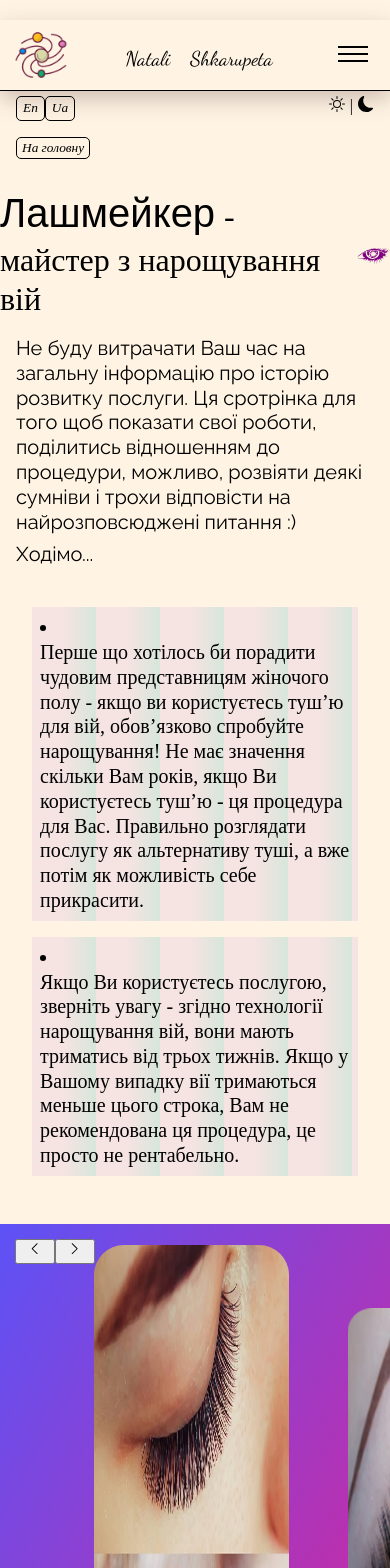
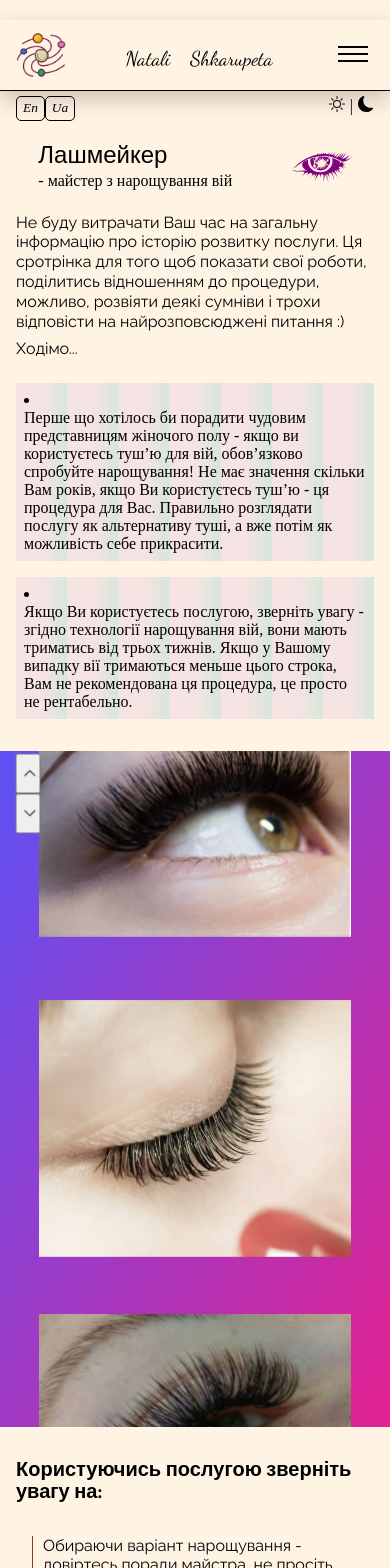
Before and after one commit to NataliShkarupeta/Project-DINS, a React (Create React App) app: page /Project-DINS/beauty in a window 390 px wide. Shown: the top 1568 px of the page. Built offline with nearby package versions, Linux system fonts and the light colour scheme.

Commit message:
working on a beauty page

```diff
--- a/src/components/common/default/defaultComponent.styled.js
+++ b/src/components/common/default/defaultComponent.styled.js
@@ -1,5 +1,4 @@
-import styled from "styled-components";
-
+import styled from 'styled-components';
 
 export const TextFrontEndPage = styled.p`
   font-size: ${p => p.theme.fontSizes[5]}px;
@@ -20,7 +19,7 @@ export const WrapIcon = styled.div`
 `;
 
 export const Wrap = styled.div`
-  transition: transform .8 ease-in-out;
+  transition: transform 0.8 ease-in-out;
   padding: ${p => p.theme.space[5]}px;
 
   height: 80vh;
@@ -28,4 +27,12 @@ export const Wrap = styled.div`
   justify-content: center;
   align-items: center;
   gap: 50px;
+  @media screen and (${p => p.theme.media.s}) {
+    padding: ${p => p.theme.space[3]}px;
+    flex-direction: column;
+
+    justify-content: normal;
+    text-align: center;
+    font-size: ${p => p.theme.fontSizes[1]}px;
+  }
 `;
--- a/src/pages/Beauty/Beauty.jsx
+++ b/src/pages/Beauty/Beauty.jsx
@@ -33,7 +33,7 @@ import { SiApachecassandra } from 'react-icons/si';
 import { GiDeadHead, GiGems, GiTwoShadows, GiBullseye } from 'react-icons/gi';
 import { useTranslation } from 'react-i18next';
 import { useFeatureStore } from 'components/Features/Features/store';
-import { useEffectOnce } from 'react-use';
+import { useEffectOnce, useMedia } from 'react-use';
 
 const styles = {
   position: 'absolute',
@@ -44,11 +44,22 @@ const styles = {
   top: '-37.5vh',
 };
 
+const styleMobile = {
+
+  // position: 'absolute',
+  // width: '80%',
+  // // height: '75vh',
+  // overflow: 'hidden',
+  // borderRadius: '30px',
+  // top: '-12vh',
+};
+
 const BeautyPage = () => {
   const [position, positionSet] = useState(0);
   const [t] = useTranslation();
 
   const photoArr = [l4, l3, l6, l8, l9];
+  const isMobile= useMedia('(max-width:541px)')
 
   const onRight = () => {
     if (position < photoArr.length - 1) {
@@ -68,14 +79,11 @@ const BeautyPage = () => {
 
   return (
     <>
-      <Link to={'/'}>
-        <ButtonHome />
-      </Link>
-      {/* {loading && (
-        <WrapDots>
-          <ThreeDots />
-        </WrapDots>
-      )} */}
+      {!isMobile && (
+        <Link to={'/'}>
+          <ButtonHome />
+        </Link>
+      )}
 
       <WrapTitleAndEye>
         <H2>
@@ -109,7 +117,7 @@ const BeautyPage = () => {
         <Row>
           {photoArr.map((photo, index) => (
             <motion.div
-              style={styles}
+              style={isMobile ? styleMobile : styles}
               key={index}
               initial={{ scale: 0, rotation: -180 }}
               animate={{
--- a/src/pages/Beauty/Beauty.styled.js
+++ b/src/pages/Beauty/Beauty.styled.js
@@ -6,8 +6,12 @@ export const H3 = styled.h3`
   font-weight: ${p => p.theme.fontWeights.bold};
   line-height: ${p => p.theme.lineHeights.heading};
   font-family: ${p => p.theme.fonts.monospace};
-   padding-left: ${p => p.theme.space[3]}px;
-   padding-right: ${p => p.theme.space[3]}px;
+  padding-left: ${p => p.theme.space[3]}px;
+  padding-right: ${p => p.theme.space[3]}px;
+  @media screen and (${p => p.theme.media.s}) {
+    font-size: ${p => p.theme.fontSizes[3]}px;
+    color: ${p => p.theme.colors.forBut};
+  }
 `;
 
 export const Text = styled.p`
@@ -15,7 +19,7 @@ export const Text = styled.p`
   font-weight: ${p => p.theme.fontWeights.body};
   font-style: italic;
   line-height: ${p => p.theme.lineHeights.heading};
-  font-family: ${p => p.theme.fonts.forBlog};
+
   text-align: center;
 
   border-top: ${p => p.theme.borders.normal};
@@ -23,6 +27,10 @@ export const Text = styled.p`
   padding-left: ${p => p.theme.space[3]}px;
   padding-right: ${p => p.theme.space[3]}px;
   border-color: ${p => p.theme.colors.fourth};
+  @media screen and (${p => p.theme.media.s}) {
+    font-size: ${p => p.theme.fontSizes[3]}px;
+    color: ${p => p.theme.colors.forBut};
+  }
 `;
 
 export const WrapAdvice = styled.div`
@@ -46,6 +54,13 @@ export const Advice = styled.p`
     margin-left: 50%;
     margin-top: ${p => p.theme.space[3]}px;
     margin-bottom: ${p => p.theme.space[3]}px;
+  }
+  @media screen and (${p => p.theme.media.s}) {
+    font-size: ${p => p.theme.fontSizes[2]}px;
+    &:nth-child(even) {
+      margin-left: 30%;
+      line-height: ${p => p.theme.lineHeights.heading};
+    }
   }
 `;
 
@@ -71,20 +86,34 @@ export const SvgEye4 = styled.div`
 
 export const H2 = styled.h2`
   font-size: ${p => p.theme.fontSizes[5]}px;
+  @media screen and (${p => p.theme.media.s}) {
+    width: 50%;
+    display: flex;
+    flex-direction: column;
+    font-size: ${p => p.theme.fontSizes[2]}px;
+  }
 `;
 export const WordLashMaker = styled.span`
   font-family: ${p => p.theme.fonts.monospace};
   font-size: 40px;
+  @media screen and (${p => p.theme.media.s}) {
+    font-size: ${p => p.theme.fontSizes[4]}px;
+    /* padding: ${p => p.theme.space[2]}px; */
+  }
 `;
 
 export const Ul = styled.ul`
   list-style: inside;
   padding: ${p => p.theme.space[4]}px;
+  @media screen and (${p => p.theme.media.s}) {
+    padding: ${p => p.theme.space[3]}px;
+
+  /* flexDirection: 'colum' */
+  }
 `;
 
 export const Li = styled.li`
   font-size: ${p => p.theme.fontSizes[3]}px;
-  line-height: ${p => p.theme.lineHeights.normal};
   margin-bottom: ${p => p.theme.space[3]}px;
 
   padding: ${p => p.theme.space[2]}px;
@@ -96,6 +125,12 @@ export const Li = styled.li`
       rgb(125 5 209 / 7%) 50%
     )
     0% 0% / 3.2em 100% rgb(34 34 34 / 0%);
+  @media screen and (${p => p.theme.media.s}) {
+    font-size: ${p => p.theme.fontSizes[2]}px;
+    line-height: ${p => p.theme.lineHeights.heading};
+    font-weight: ${p => p.theme.fontWeights.middle};
+    color: ${p => p.theme.colors.forBut};
+  }
 `;
 
 export const Description = styled.p`
@@ -106,6 +141,9 @@ export const Description = styled.p`
   font-weight: ${p => p.theme.fontWeights.middle};
   line-height: ${p => p.theme.lineHeights.normal};
   margin-bottom: ${p => p.theme.space[2]}px;
+  @media screen and (${p => p.theme.media.s}) {
+    font-size: ${p => p.theme.fontSizes[2]}px;
+  }
 `;
 
 export const WrapTitleAndEye = styled.div`
@@ -114,48 +152,63 @@ export const WrapTitleAndEye = styled.div`
   align-items: center;
   gap: 20px;
   margin-bottom: ${p => p.theme.space[3]}px;
+  @media screen and (${p => p.theme.media.s}) {
+    justify-content: space-evenly;
+  }
 `;
 
 export const ContainerForSlider = styled.div`
   position: relative;
-  /* width: 95.5vw; */
   height: 80vh;
-  /* width:95vw;
-  height: 95vh; */
   overflow: hidden;
   padding: 0;
   margin: 0;
 
   display: flex;
-  justify-content: center;
+  justify-content: space-around;
   align-items: center;
   background-color: ${p => p.theme.colors.primary};
-  background:
-   /* linear-gradient(
-    360deg,
-    rgb(170, 167, 171, 1),
-    rgb(201, 195, 217, 1)
-  ); */ linear-gradient(
-    to bottom right,
-    #5d52f6 0%,
-    #e32190 100%
-  );
+  background: linear-gradient(to bottom right, #5d52f6 0%, #e32190 100%);
+  @media screen and (${p => p.theme.media.s}) {
+
+    /* height: 40vh;
+    margin-left: auto;
+    margin-right: auto; */
+  }
+  /* @media screen and ((min-width: 430px)) {
+    height: 50vh;
+
+    margin-left: auto;
+    margin-right: auto;
+  } */
 `;
 
 export const Row = styled.div`
   position: relative;
+  @media screen and (${p => p.theme.media.s}) {
+    /* margin-right: 7%; */
+  }
 `;
 
 export const Img = styled.img`
   width: 100%;
   height: 100%;
   background-size: cover;
+  @media screen and (${p => p.theme.media.s}) {
+
+  }
 `;
 
 export const WrapBottonTurn = styled.div`
   position: absolute;
   top: 15px;
   left: 15px;
+  @media screen and (${p => p.theme.media.s}) {
+    transform: rotate(90deg);
+    top:30px;
+    left:-3%;
+    z-index: 2;
+  }
 `;
 
 export const ButtonTurn = styled.button`
--- a/src/pages/Blog/Blog.jsx
+++ b/src/pages/Blog/Blog.jsx
@@ -38,7 +38,7 @@ const BlogPage = memo(() => {
   const leng = useFeatureStore(state => state.leng);
 
   const setSelectedMenu = useFeatureStore(store => store.setSelectedMenu);
-const isMobile = useMedia('(max-width: 541px)');
+  const isMobile = useMedia('(max-width: 541px)');
 
   useEffect(() => {
     setSelectedMenu(false);
@@ -63,7 +63,6 @@ const isMobile = useMedia('(max-width: 541px)');
     return (
       <>
         <NavLinkButton to={location.state?.from ?? '/'}>
-
           <CommonButton text={t('button.back')} />
         </NavLinkButton>
         <DefaultComponent>
--- a/src/pages/Blog/Blog.styled.js
+++ b/src/pages/Blog/Blog.styled.js
@@ -135,9 +135,6 @@ export const Text = styled.p`
 ////////////////////postInfo//////////////////////
 
 export const WrapForLine = styled.div`
-  /* margin-left: 50px;
-
-  border-left: 3px solid purple; */
 `;
 
 export const Wrap = styled.div`
```
